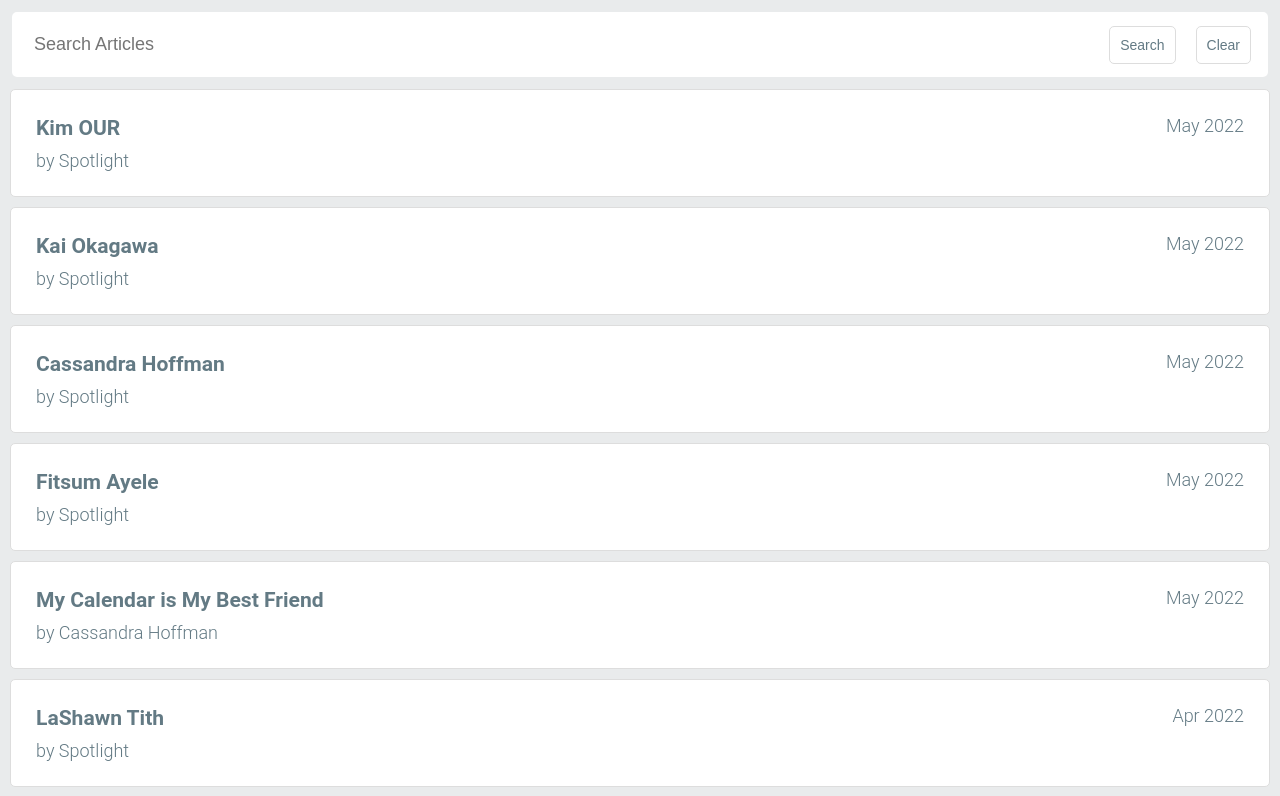
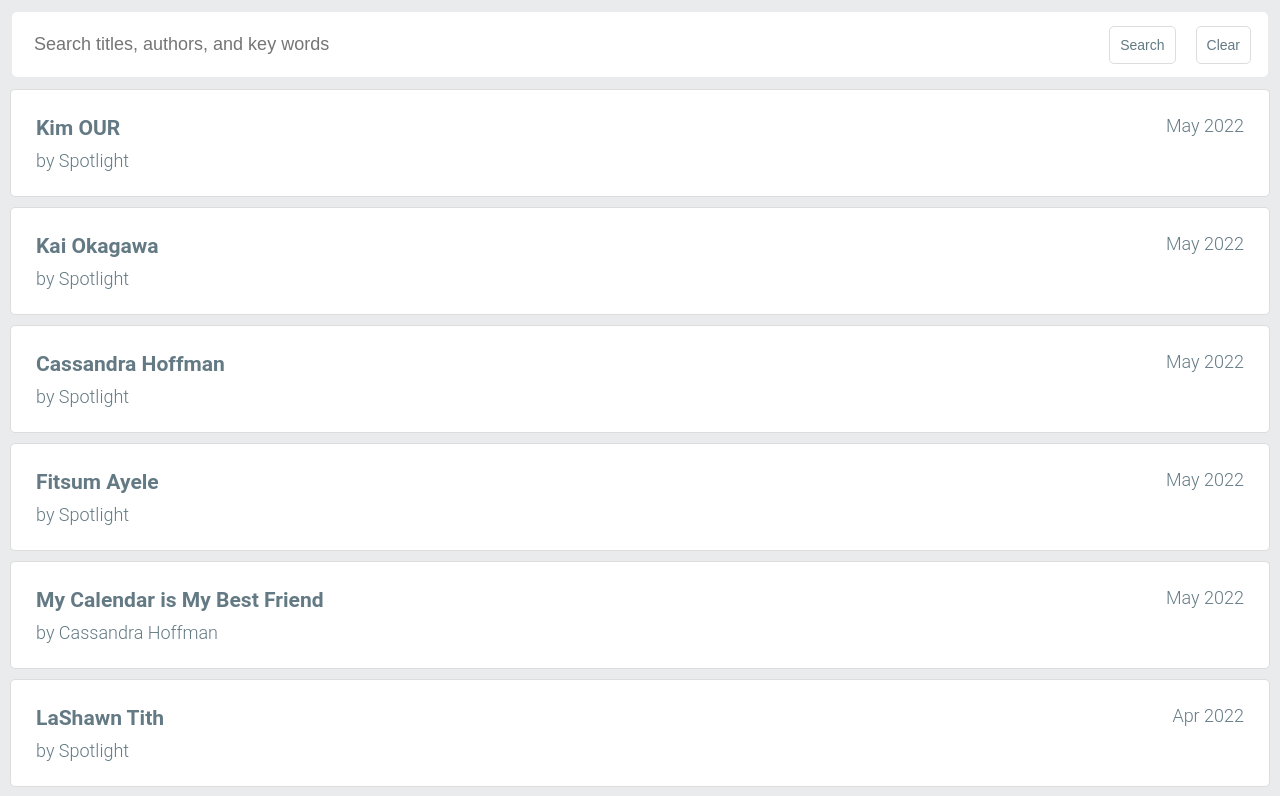
Before and after one commit to johndwatt/Newsletter-Search-App, a React (Create React App) app: page / in a window 1280 px wide. Shown: the top 796 px of the page. Built offline with nearby package versions, Linux system fonts and the light colour scheme.

Commit message:
changes search input placeholder

```diff
--- a/src/components/Search.js
+++ b/src/components/Search.js
@@ -9,7 +9,7 @@ function Search(props) {
                 <input
                     name="search"
                     type="search"
-                    placeholder="Search Articles" />
+                    placeholder="Search titles, authors, and key words" />
                 <div className='search-btns'>
                     <button
                         type="submit"
```
